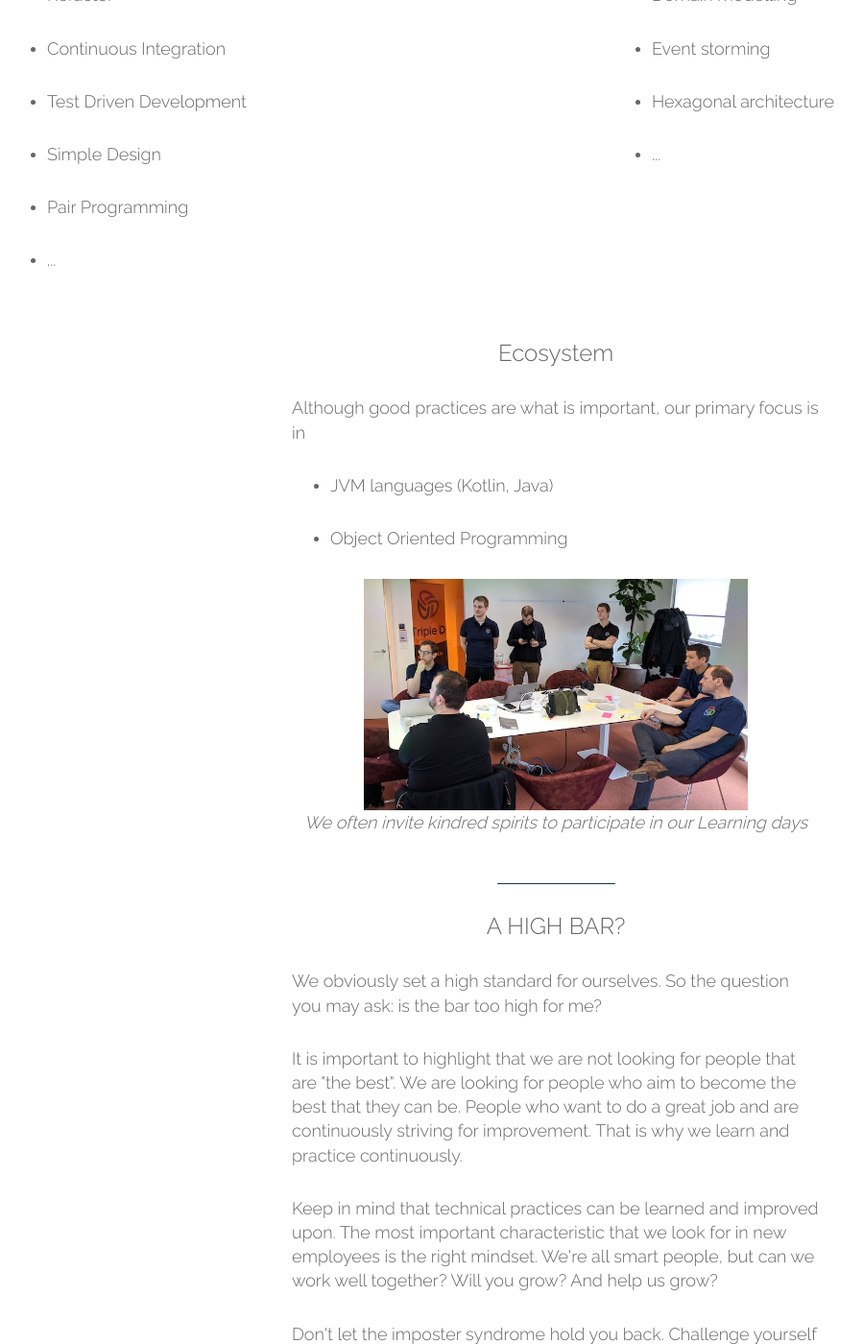
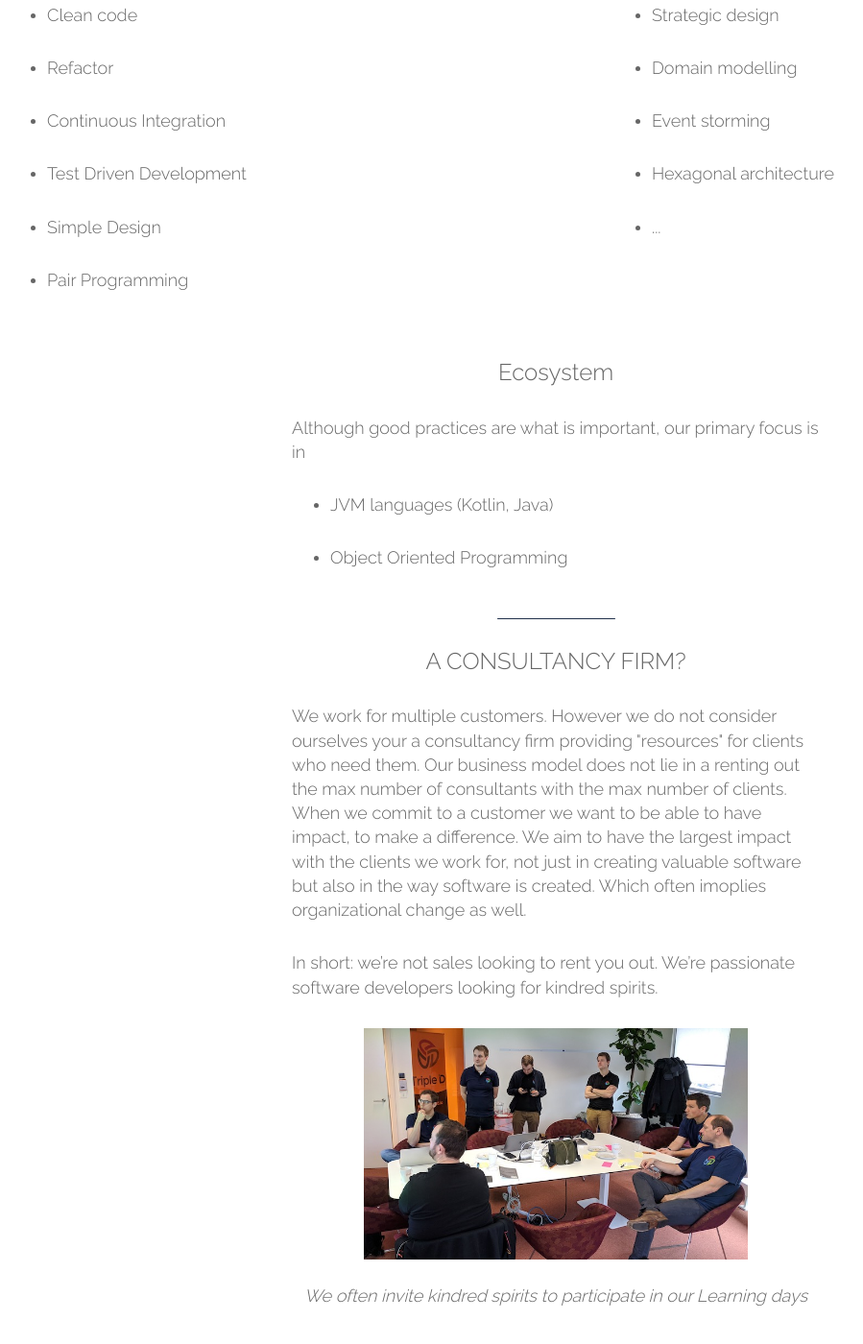
Before and after one commit to tripledio/tripledio.github.io, a Jekyll site: the page built from joinus/index.html, in a window 1280 px wide and 1400 px high, scrolled down 3985 px. Shown: the whole window at 96% size, without its empty margins (61-960 px from the left). Built offline with Jekyll 4.4.1, drawn with Linux system fonts in a browser that asks for light colours; comment, search, counter and statistics services are not loaded.

Commit message:
Added Consultancy firms section to joinus page

```diff
--- a/joinus/index.html
+++ b/joinus/index.html
@@ -70,7 +70,7 @@ enabled: true
         <div class="row">
             <div class="col-12 col-md-10 col-lg-6 offset-0 offset-md-1 offset-lg-3 px-md-4 text-center">
                 <img src="/img/joinus/yves-domenique-learning-day.jpg" width="400px"/>
-                <p><i>Always sharpening our skills</i></p>
+                <p><br/><i>Always sharpening our skills</i></p>
             </div>
         </div>
 
@@ -93,7 +93,7 @@ enabled: true
         <div class="row">
             <div class="col-12 col-md-10 col-lg-6 offset-0 offset-md-1 offset-lg-3 px-md-4 text-center">
                 <img src="/img/joinus/creating-workshop2.jpg" width="400px"/>
-                <p><i>Creating a workshop</i></p>
+                <p><br/><i>Creating a workshop</i></p>
             </div>
         </div>
 
@@ -119,7 +119,7 @@ enabled: true
         <div class="row">
             <div class="col-12 col-md-10 col-lg-6 offset-0 offset-md-1 offset-lg-3 px-md-4 text-center">
                 <img src="/img/joinus/learning-day.jpg" width="400px"/>
-                <p><i>Learning day</i></p>
+                <p><br/><i>Learning day</i></p>
             </div>
         </div>
 
@@ -142,7 +142,6 @@ enabled: true
                     <li><p>Test Driven Development</p></li>
                     <li><p>Simple Design</p></li>
                     <li><p>Pair Programming</p></li>
-                    <li><p>...</p></li>
                 </ul>
             </div>
             <div class="col-6 col-md-6 px-md-2 px-lg-6 mb-4 text-left">
@@ -172,12 +171,29 @@ enabled: true
             </div>
         </div>
 
+
+        <hr class="slab center w-10 mt-2 mb-3">
+        <div class="row">
+            <div class="col-12 col-md-10 col-lg-6 offset-0 offset-md-1 offset-lg-3 px-md-4 text-center">
+                <p class="h5 text-uppercase text-center">A Consultancy firm?</p>
+            </div>
+        </div>
+        <div class="row">
+            <div class="col-12 col-md-10 col-lg-6 offset-0 offset-md-1 offset-lg-3 px-md-4 text-left">
+
+                <p>We work for multiple customers. However we do not consider ourselves your a consultancy firm providing "resources" for clients who need them. Our business model does not lie in a renting out the max number of consultants with the max number of clients. When we commit to a customer we want to be able to have impact, to make a difference. We aim to have the largest impact with the clients we work for, not just in creating valuable software but also in the way software is created. Which often imoplies organizational change as well.</p>
+
+                <p>In short: we’re not sales looking to rent you out. We’re passionate software developers looking for kindred spirits.</p>
+
+            </div>
+        </div>
         <div class="row">
             <div class="col-12 col-md-10 col-lg-6 offset-0 offset-md-1 offset-lg-3 px-md-4 text-center">
                 <img src="/img/joinus/learning-day-group.jpg" width="400px"/>
-                <p><i>We often invite kindred spirits to participate in our Learning days</i></p>
+                <p><br/><i>We often invite kindred spirits to participate in our Learning days</i></p>
             </div>
         </div>
+
 
 
         <hr class="slab center w-10 mt-2 mb-3">
@@ -207,7 +223,7 @@ enabled: true
         <div class="row">
             <div class="col-12 col-md-10 col-lg-6 offset-0 offset-md-1 offset-lg-3 px-md-4 text-center">
                 <img src="/img/joinus/pomodoro-break.jpg" width="400px" class="effects-img-scale"/>
-                <p><i>A refreshing walk during a pomodoro break</i></p>
+                <p><br/><i>A refreshing walk during a pomodoro break</i></p>
             </div>
         </div>
 
@@ -229,7 +245,7 @@ enabled: true
         <div class="row">
             <div class="col-12 col-md-10 col-lg-6 offset-0 offset-md-1 offset-lg-3 px-md-4 text-center">
                 <img src="/img/joinus/micro-con.jpg" width="400px"/>
-                <p><i>Attending conferences together</i></p>
+                <p><br/><i>Attending conferences together</i></p>
             </div>
         </div>
 
```
